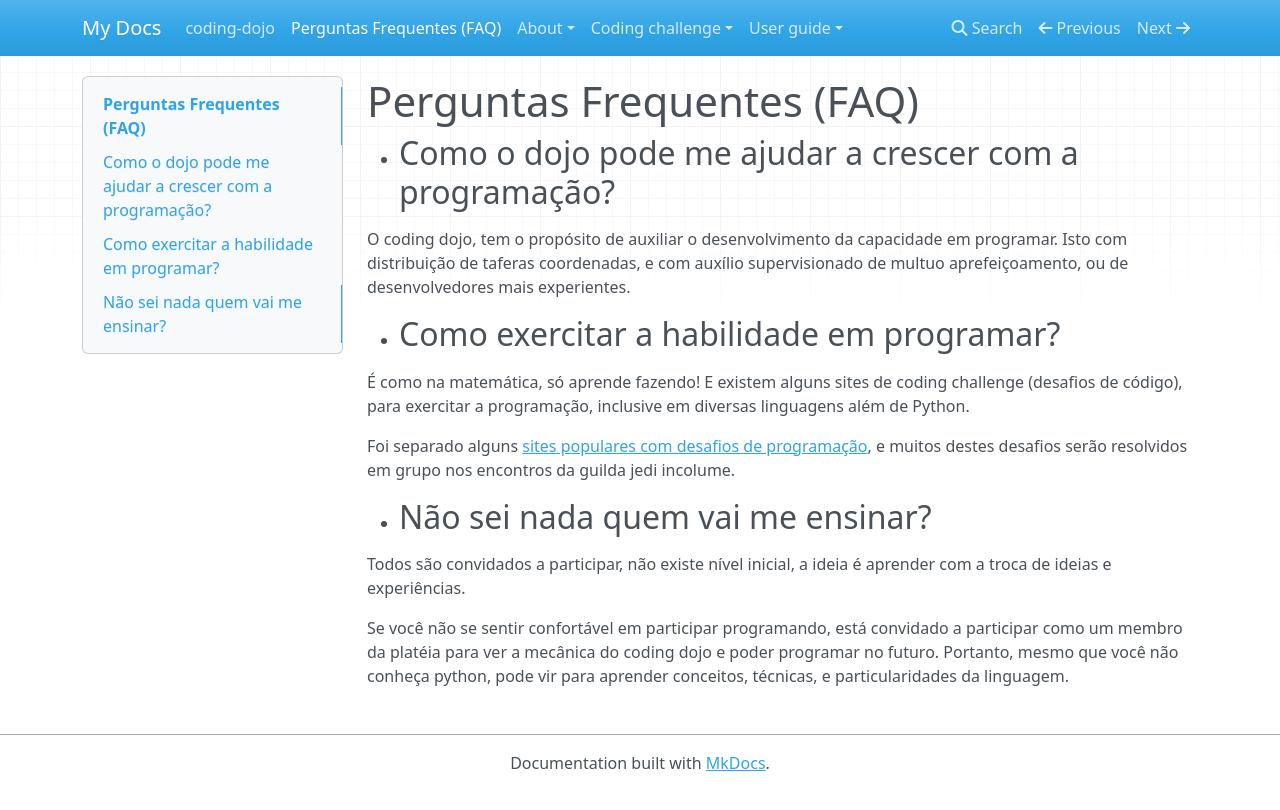
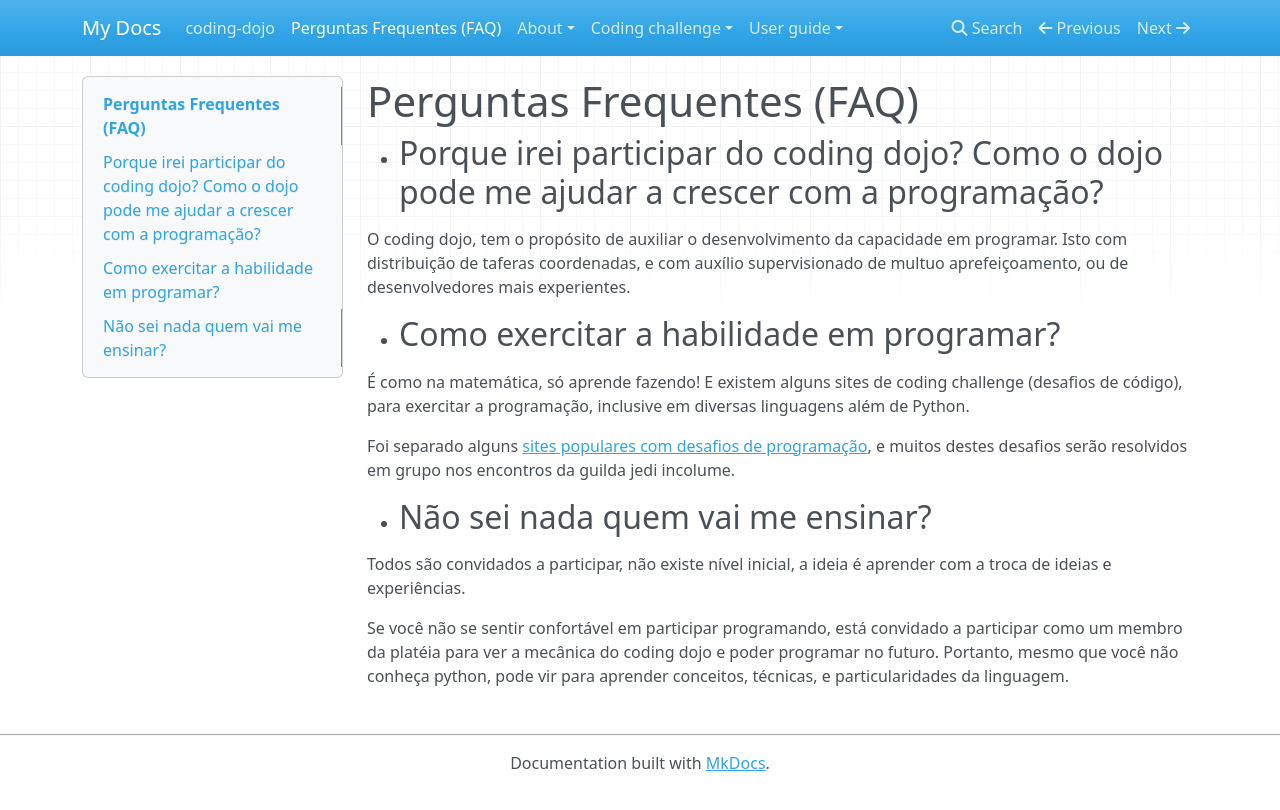
Before and after one commit to incolume-jedi/coding-dojo, an MkDocs documentation site: the page built from docs/FAQ.md, in a window 1280 px wide. Shown: the top 810 px of the page. Built offline with MkDocs 1.6.1, drawn with Linux system fonts in a browser that asks for light colours; nearby versions of some CDN libraries.

Commit message:
docs: #101 atualização do FAQ

```diff
--- a/docs/FAQ.md
+++ b/docs/FAQ.md
@@ -1,6 +1,6 @@
 # Perguntas Frequentes (FAQ)
 
-- ## Como o dojo pode me ajudar a crescer com a programação?
+- ## Porque irei participar do coding dojo? Como o dojo pode me ajudar a crescer com a programação?
 
 O coding dojo, tem o propósito de auxiliar o desenvolvimento da capacidade em programar.
 Isto com distribuição de taferas coordenadas, e com auxílio supervisionado de multuo aprefeiçoamento, ou de desenvolvedores mais experientes.
```
